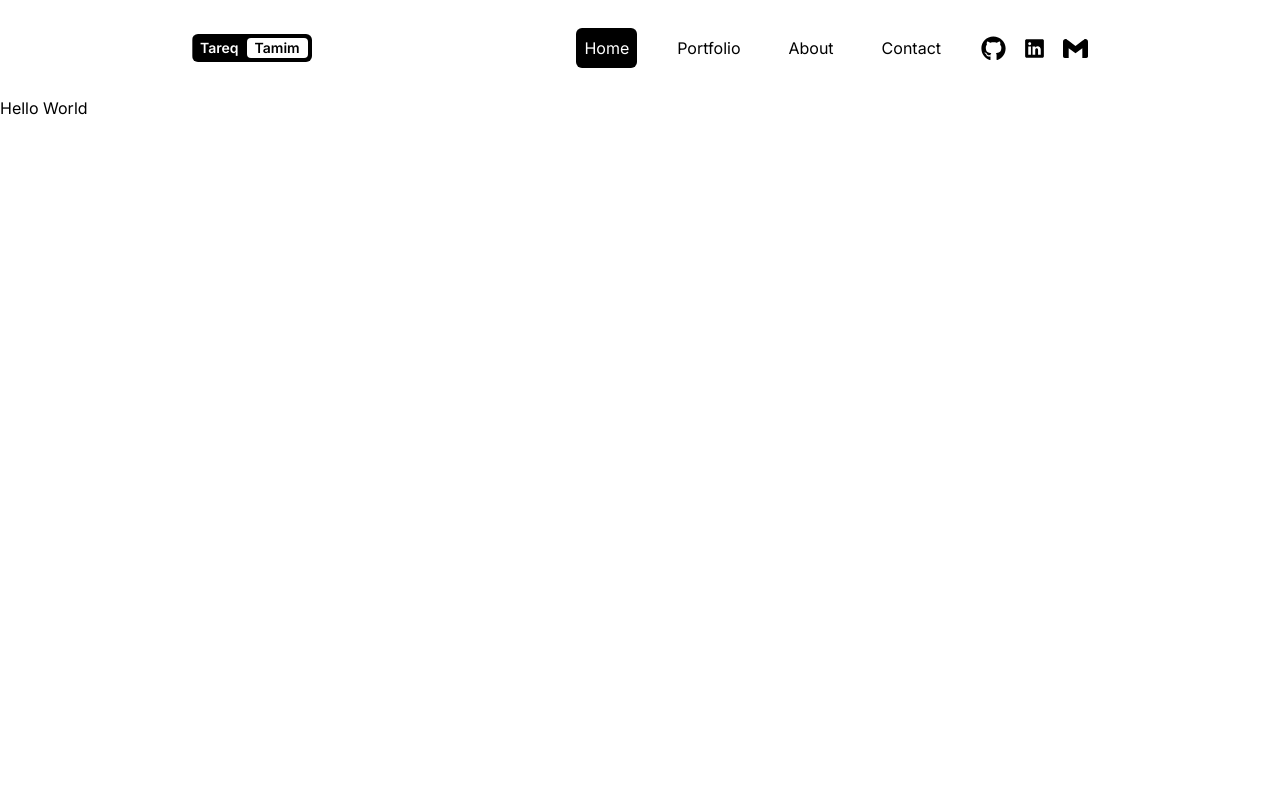
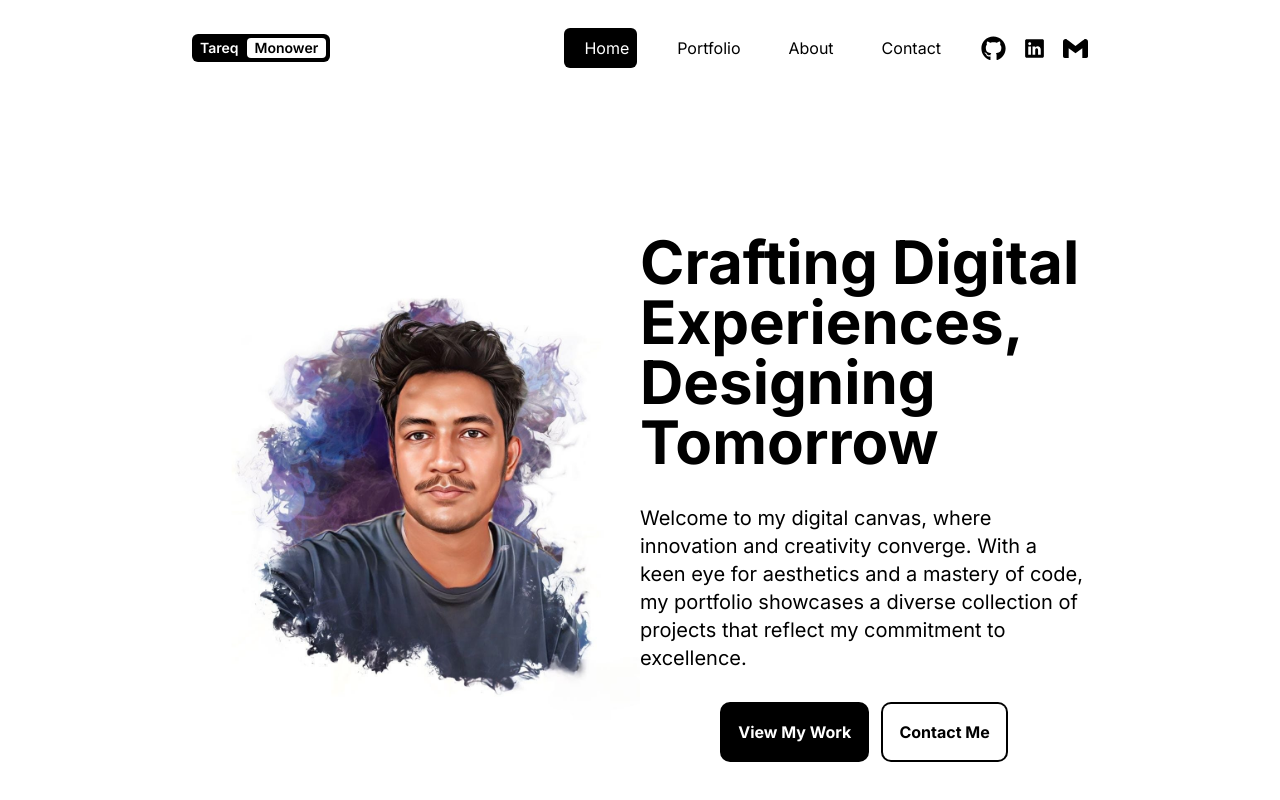
Before and after one commit to tamimhasan19702/nextportfolio, a Next.js app: page / in a window 1280 px wide. Shown: the top 800 px of the page. Built offline with nearby package versions, Linux system fonts and the light colour scheme.

Commit message:
update page.jsx, logo.jsx, navLink.jsx and navbar.jsx

```diff
--- a/src/app/page.jsx
+++ b/src/app/page.jsx
@@ -1,5 +1,54 @@
+/** @format */
+
+import Image from "next/image";
+import { IoIosMail } from "react-icons/io";
+import { IoCodeWorkingSharp } from "react-icons/io5";
+
 const Homepage = () => {
-  return <div>Hello World</div>;
+  return (
+    <div className="h-full flex flex-col lg:flex-row px-4 sm:px-8 md:px-12 lg:px-20 xl:px-48">
+      {/* Image container */}
+      <div className="h-1/2 relative lg:h-full lg:w-1/2">
+        <Image src={"/tamim.jpg"} alt="tamim" fill className="object-contain" />
+      </div>
+      {/* Text Container */}
+      <div className="h-1/2 lg:h-full lg:w-1/2 flex flex-col gap-8 items-center justify-center">
+        {/* title */}
+        <h1 className="text-4xl md:text-6xl font-bold ">
+          Crafting Digital Experiences, Designing Tomorrow
+        </h1>
+        {/* description */}
+        <p className="md:text-xl">
+          Welcome to my digital canvas, where innovation and creativity
+          converge. With a keen eye for aesthetics and a mastery of code, my
+          portfolio showcases a diverse collection of projects that reflect my
+          commitment to excellence.
+        </p>
+        {/* buttons */}
+        <div className="flex gap-4">
+          <div className="group">
+            <button className="p-4 rounded-lg ring-2 ring-black bg-black text-white transition-all duration-300 hover:bg-white hover:text-black font-bold  hover:pl-8">
+              View My Work
+              <IoCodeWorkingSharp
+                className="ml-2 hidden group-hover:inline-block transition-all duration-300"
+                size={25}
+              />
+            </button>
+          </div>
+
+          <div className="group">
+            <button className="p-4 rounded-lg ring-2 ring-black text-black transition-all duration-300 hover:bg-black hover:text-white font-bold hover:pl-6 flex items-center">
+              Contact Me
+              <IoIosMail
+                className="ml-2 hidden group-hover:inline-block transition-all duration-300"
+                size={25}
+              />
+            </button>
+          </div>
+        </div>
+      </div>
+    </div>
+  );
 };
 
 export default Homepage;
--- a/src/components/logo.jsx
+++ b/src/components/logo.jsx
@@ -10,7 +10,7 @@ const Logo = (url) => {
           Tareq
         </span>
         <span className="flex items-center justify-center px-2 relative z-20 bg-shadow w-15 h-5 rounded bg-white text-black transition-colors duration-500 group-hover:bg-black group-hover:text-white group-hover:px-1">
-          Tamim
+          Monower
         </span>
         <span
           className="absolute inset-0 transition-transform duration-300 ease-in-out bg-white z-10 group-hover:translate-x-0"
--- a/src/components/navLink.jsx
+++ b/src/components/navLink.jsx
@@ -12,8 +12,8 @@ const NavLink = ({ url, title }) => {
       key={url}
       className={`p-2 rounded-md transition-ease duration-500 ${
         pathName === url
-          ? "bg-black text-white "
-          : "text-black hover:bg-black hover:text-white hover:p-3"
+          ? "bg-black text-white pl-5"
+          : "text-black hover:bg-black hover:text-white hover:pl-5"
       }`}>
       {title}
     </Link>
--- a/src/components/navbar.jsx
+++ b/src/components/navbar.jsx
@@ -42,7 +42,7 @@ const Navbar = () => {
         {/* Menu button */}
         <div className="md:hidden">
           <button
-            className="w-8 h-5 flex flex-col justify-between z-50 relative"
+            className="w-8 h-5 flex flex-col justify-between z-40 relative"
             onClick={() => setOpen((prev) => !prev)}>
             <div
               className="w-full h-1 bg-white rounded"
@@ -58,7 +58,7 @@ const Navbar = () => {
 
         {/* Mobile Menu List */}
         {open && (
-          <div className="absolute top-0 right-0 w-screen h-screen bg-black text-white flex flex-col items-center justify-center gap-8 text-4xl">
+          <div className="absolute top-0 right-0 w-screen h-screen bg-black text-white flex flex-col items-center justify-center gap-8 text-4xl z-30">
             {links.map((link) => (
               <Link
                 href={link.url}
```
Also changed, not shown: public/tamim.jpg (added).
